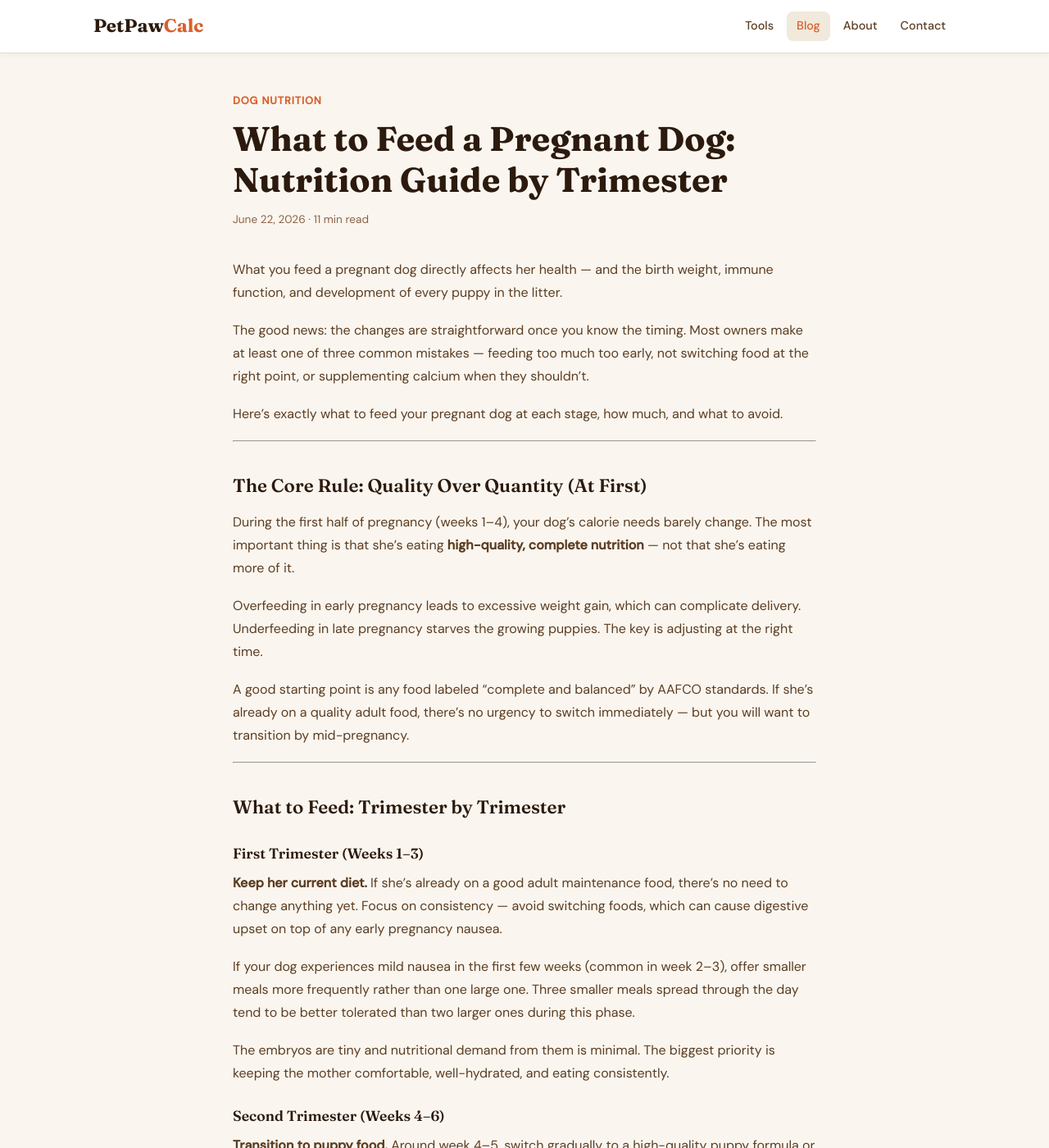
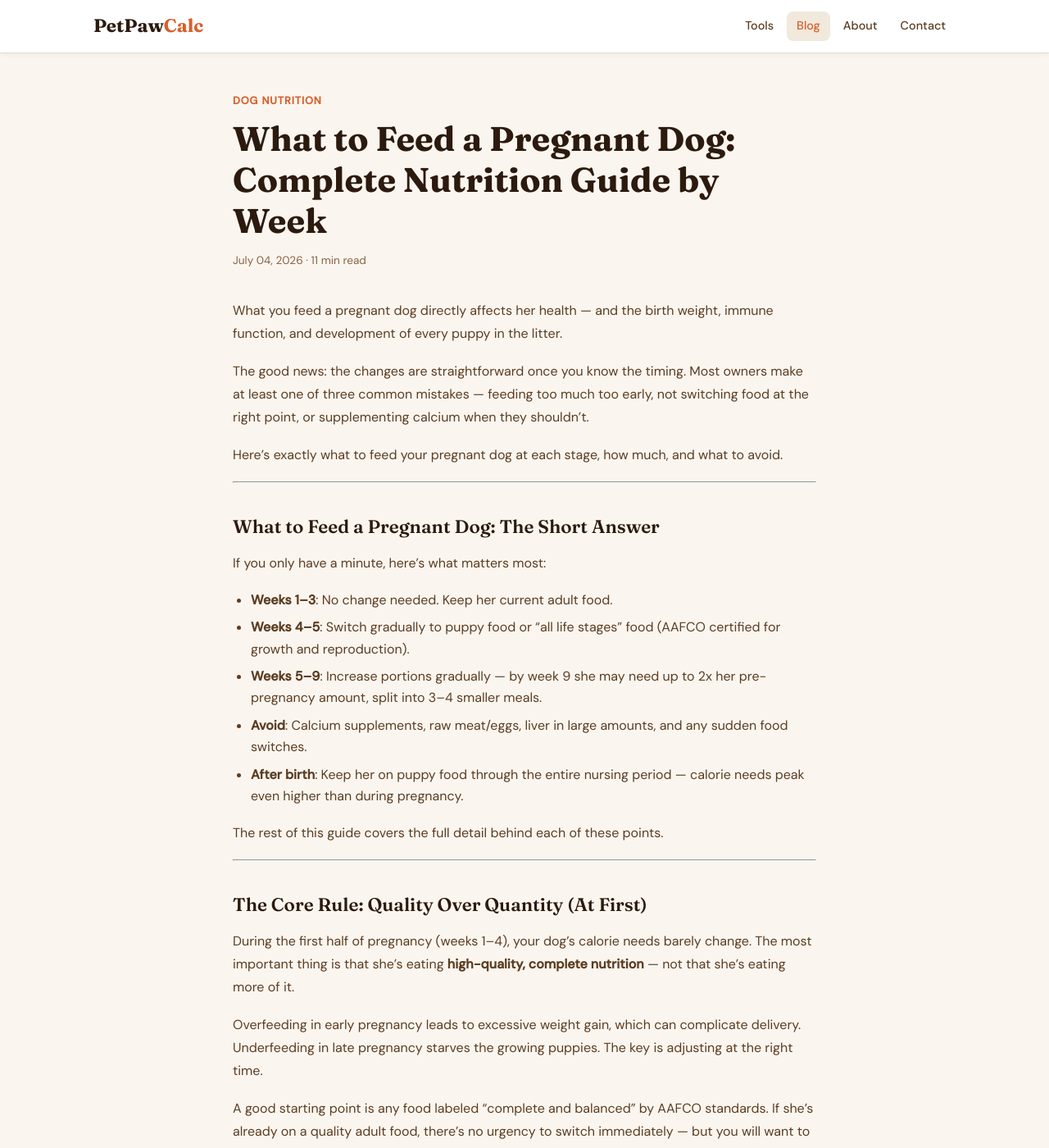
Before and after one commit to canghun13/petpawcalc, a Jekyll site: the page built from _posts/2026-05-19-what-to-feed-pregnant-dog.md, in a window 1280 px wide and 1400 px high. Shown: the whole window at 82% size. Built offline with Jekyll 4.4.1, drawn with Linux system fonts in a browser that asks for light colours.

Commit message:
Add files via upload

```diff
--- a/_posts/2026-05-19-what-to-feed-pregnant-dog.md
+++ b/_posts/2026-05-19-what-to-feed-pregnant-dog.md
@@ -1,9 +1,9 @@
 ---
 layout: post
-title: "What to Feed a Pregnant Dog: Nutrition Guide by Trimester"
-description: "What your pregnant dog eats directly affects her health and her puppies'. Here's exactly what to feed her — and what to avoid — at each stage of pregnancy."
+title: "What to Feed a Pregnant Dog: Complete Nutrition Guide by Week"
+description: "What to feed a pregnant dog week by week — from week 1 through nursing. Exact food types, portion increases, supplements to avoid, and a printable feeding schedule."
 category: Dog Nutrition
-date: 2026-06-22
+date: 2026-07-04
 read_time: 11
 slug: what-to-feed-pregnant-dog
 ---
@@ -13,6 +13,20 @@ What you feed a pregnant dog directly affects her health — and the birth weigh
 The good news: the changes are straightforward once you know the timing. Most owners make at least one of three common mistakes — feeding too much too early, not switching food at the right point, or supplementing calcium when they shouldn't.
 
 Here's exactly what to feed your pregnant dog at each stage, how much, and what to avoid.
+
+---
+
+## What to Feed a Pregnant Dog: The Short Answer
+
+If you only have a minute, here's what matters most:
+
+- **Weeks 1–3**: No change needed. Keep her current adult food.
+- **Weeks 4–5**: Switch gradually to puppy food or "all life stages" food (AAFCO certified for growth and reproduction).
+- **Weeks 5–9**: Increase portions gradually — by week 9 she may need up to 2x her pre-pregnancy amount, split into 3–4 smaller meals.
+- **Avoid**: Calcium supplements, raw meat/eggs, liver in large amounts, and any sudden food switches.
+- **After birth**: Keep her on puppy food through the entire nursing period — calorie needs peak even higher than during pregnancy.
+
+The rest of this guide covers the full detail behind each of these points.
 
 ---
 
```
